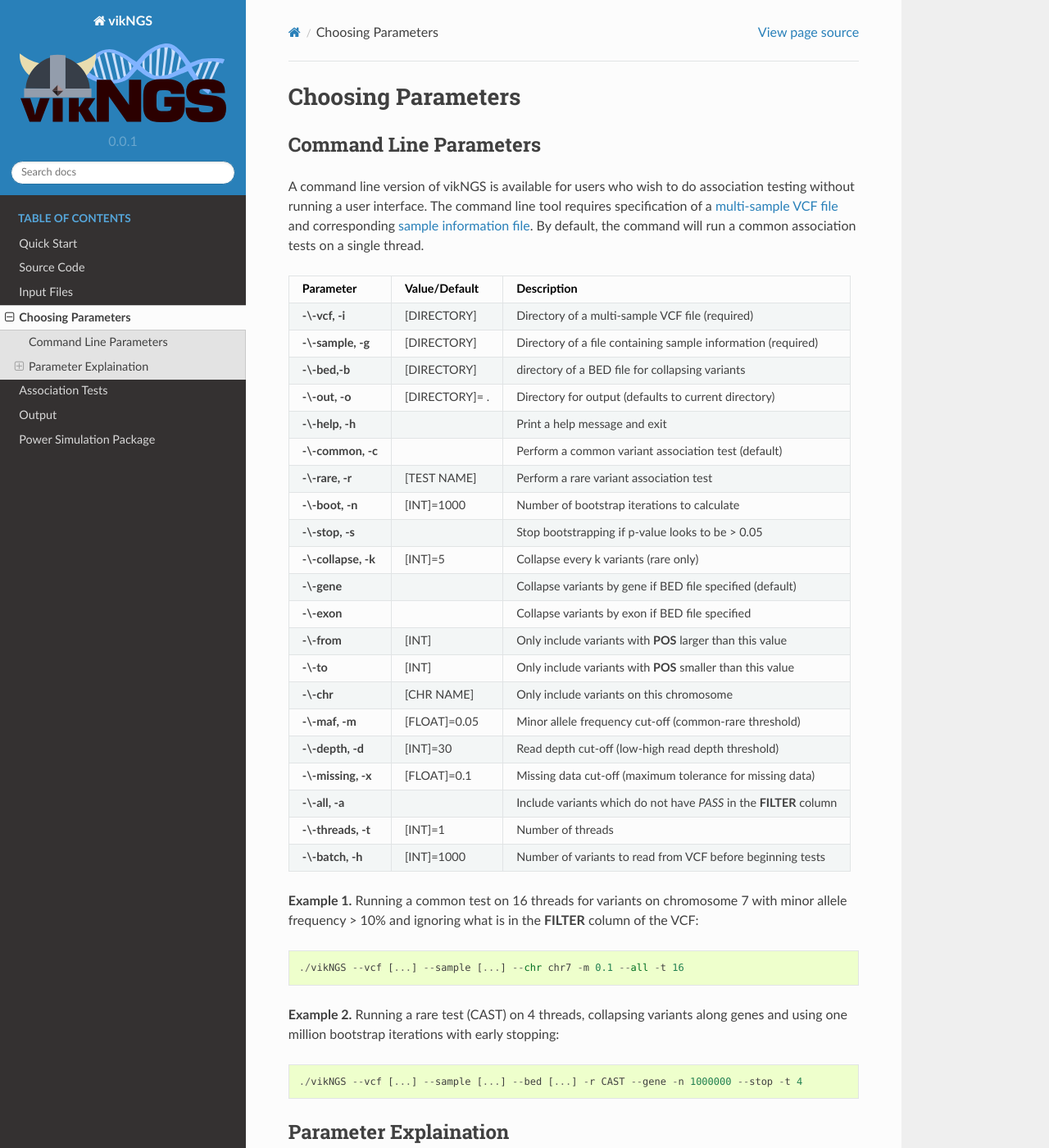
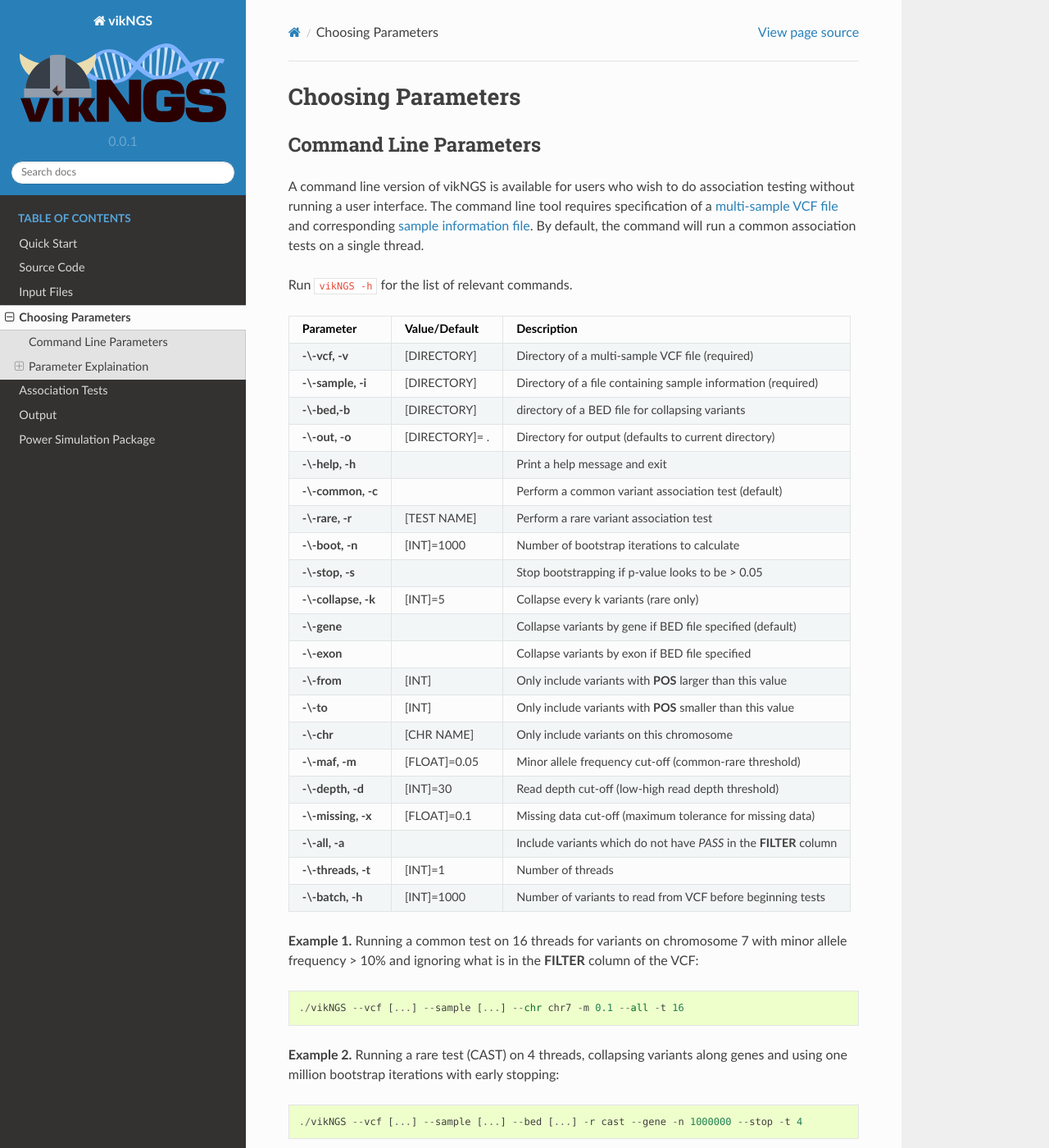
Before and after one commit to ScottMastro/vikngsdocs, a Sphinx documentation site: the page built from source/parameters.rst, in a window 1280 px wide and 1400 px high. Shown: the whole window at 82% size. Built offline with Sphinx 7.4.7 and the Read the Docs theme 2.0.0, drawn with Linux system fonts in a browser that asks for light colours.

Commit message:
Update parameters.rst

```diff
--- a/source/parameters.rst
+++ b/source/parameters.rst
@@ -1,22 +1,26 @@
+.. _parameters:
+
 Choosing Parameters
 ==================================
 
 Command Line Parameters
-------------------------------
+-----------------------------
 
 A command line version of vikNGS is available for users who wish to do association testing without running a user interface. The command line tool requires specification of a :ref:`multi-sample VCF file <multisample_vcf>` and corresponding :ref:`sample information file <sample_info>`. By default, the command will run a common association tests on a single thread.
+
+Run ``vikNGS -h`` for the list of relevant commands.
 
 ==================== ================= ===============
 Parameter            Value/Default     Description
 ==================== ================= ===============
-**-\\-vcf, -i**      [DIRECTORY]       Directory of a multi-sample VCF file (required)
-**-\\-sample, -g**   [DIRECTORY]       Directory of a file containing sample information (required)
+**-\\-vcf, -v**      [DIRECTORY]       Directory of a multi-sample VCF file (required)
+**-\\-sample, -i**   [DIRECTORY]       Directory of a file containing sample information (required)
 **-\\-bed,-b**       [DIRECTORY]       directory of a BED file for collapsing variants
 **-\\-out, -o**      [DIRECTORY]= .    Directory for output (defaults to current directory)
 **-\\-help, -h**                       Print a help message and exit
 **-\\-common, -c**                     Perform a common variant association test (default)
 **-\\-rare, -r**     [TEST NAME]       Perform a rare variant association test
-**-\\-boot, -n**     [INT]=1000         Number of bootstrap iterations to calculate
+**-\\-boot, -n**     [INT]=1000        Number of bootstrap iterations to calculate
 **-\\-stop, -s**                       Stop bootstrapping if p-value looks to be > 0.05
 **-\\-collapse, -k** [INT]=5           Collapse every k variants (rare only)
 **-\\-gene**                           Collapse variants by gene if BED file specified (default)
@@ -38,8 +42,7 @@ Parameter            Value/Default     Description
 
 **Example 2.** Running a rare test (CAST) on 4 threads, collapsing variants along genes and using one million bootstrap iterations with early stopping: ::
 
-    ./vikNGS --vcf [...] --sample [...] --bed [...] -r CAST --gene -n 1000000 --stop -t 4
-
+    ./vikNGS --vcf [...] --sample [...] --bed [...] -r cast --gene -n 1000000 --stop -t 4
 
 .. _explain_param:
 
@@ -86,6 +89,8 @@ Testing Parameters
 
 See information on the :ref:`Tests <tests>` page for details on the tests available.
 
+.. _note:
+    Use ``-r cast`` and ``-r skat`` for the CAST-like and SKAT-like tests, respectively.
 
 Threads and Batch Size
 ~~~~~~~~~~~~~~~~~~~~~~~~~~~~~
```
